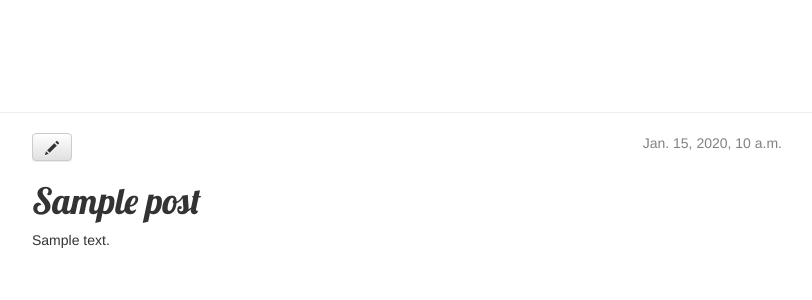
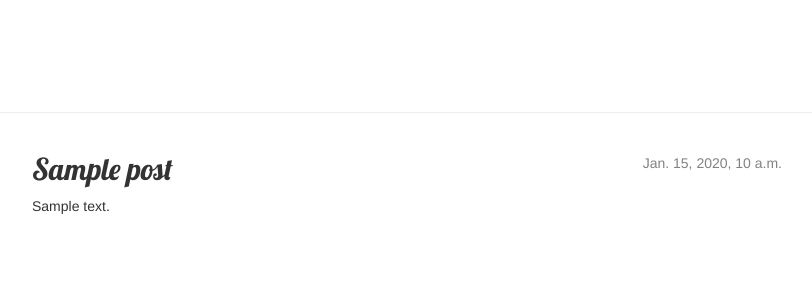
Before and after one commit to zyw000608/my-first-blog, a Django app: template blog/templates/blog/post_detail.html in a window 1280 px wide. Shown: the top 300 px of the page, without its empty margins (23-835 px from the left). Run offline with Django 3.2, Linux system fonts and the light colour scheme; the template is opened without the code that fills it: most values are stand-ins (such as "Sample title", 1, 10 or a date in 2020); some libraries are stand-ins or nearby versions.

Commit message:
Update post_detail.html

```diff
--- a/blog/templates/blog/post_detail.html
+++ b/blog/templates/blog/post_detail.html
@@ -1,4 +1,3 @@
-<!--post_detail.html-->
 {% extends 'blog/base.html' %}
 
 {% block content %}
@@ -8,8 +7,11 @@
                 {{ post.published_date }}
             </div>
         {% endif %}
-             <a class="btn btn-default" href="{% url 'post_edit' pk=post.pk %}"><span class="glyphicon glyphicon-pencil"></span></a>
-            <h1>{{ post.title }}</h1>
+        {% if user.is_authenticated %}
+            <a class="btn btn-default" href="{% url 'post_edit' pk=post.pk %}"><span class="glyphicon glyphicon-pencil"></sp
+            an></a>
+        {% endif %}
+        <h2>{{ post.title }}</h2>
         <p>{{ post.text|linebreaksbr }}</p>
     </div>
 {% endblock %}
```
Lines whose indentation alone changed are shown as unchanged.
